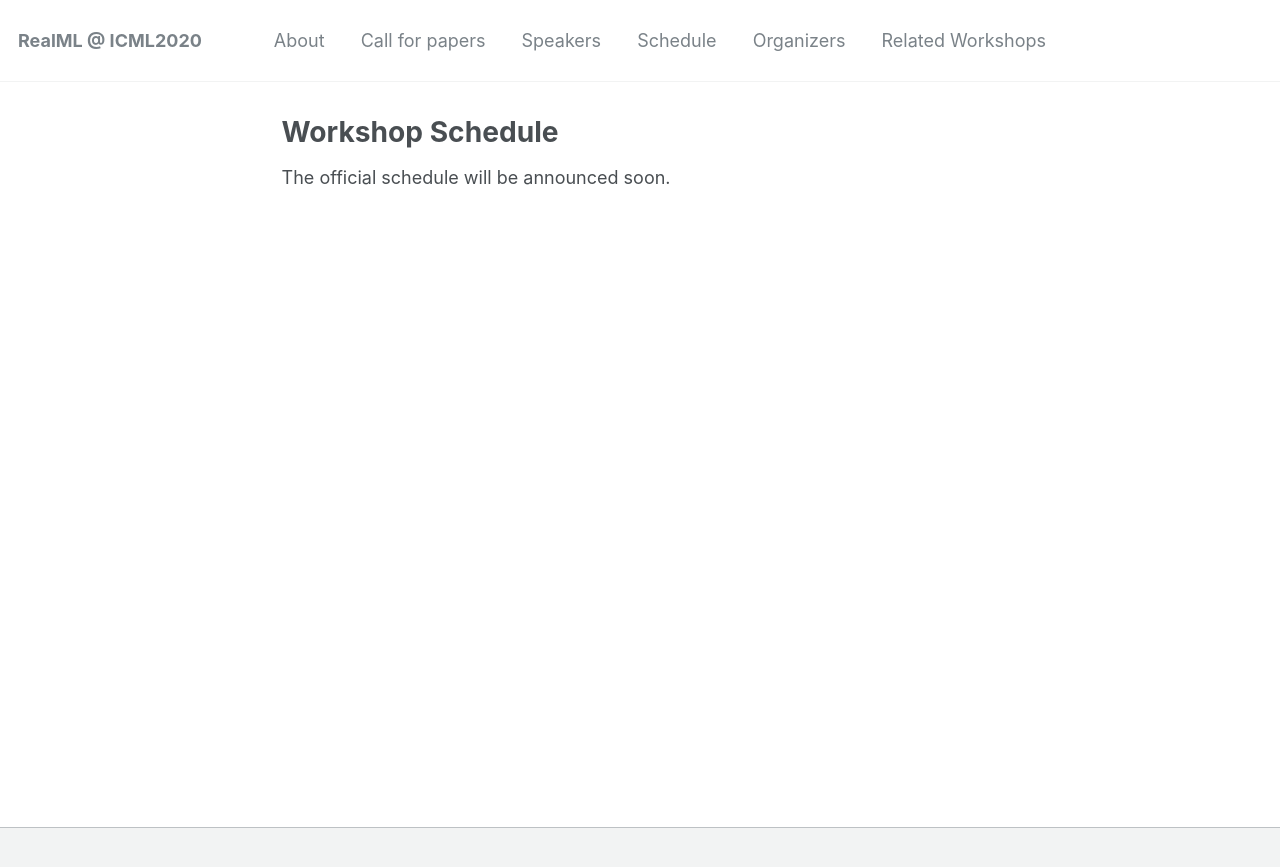
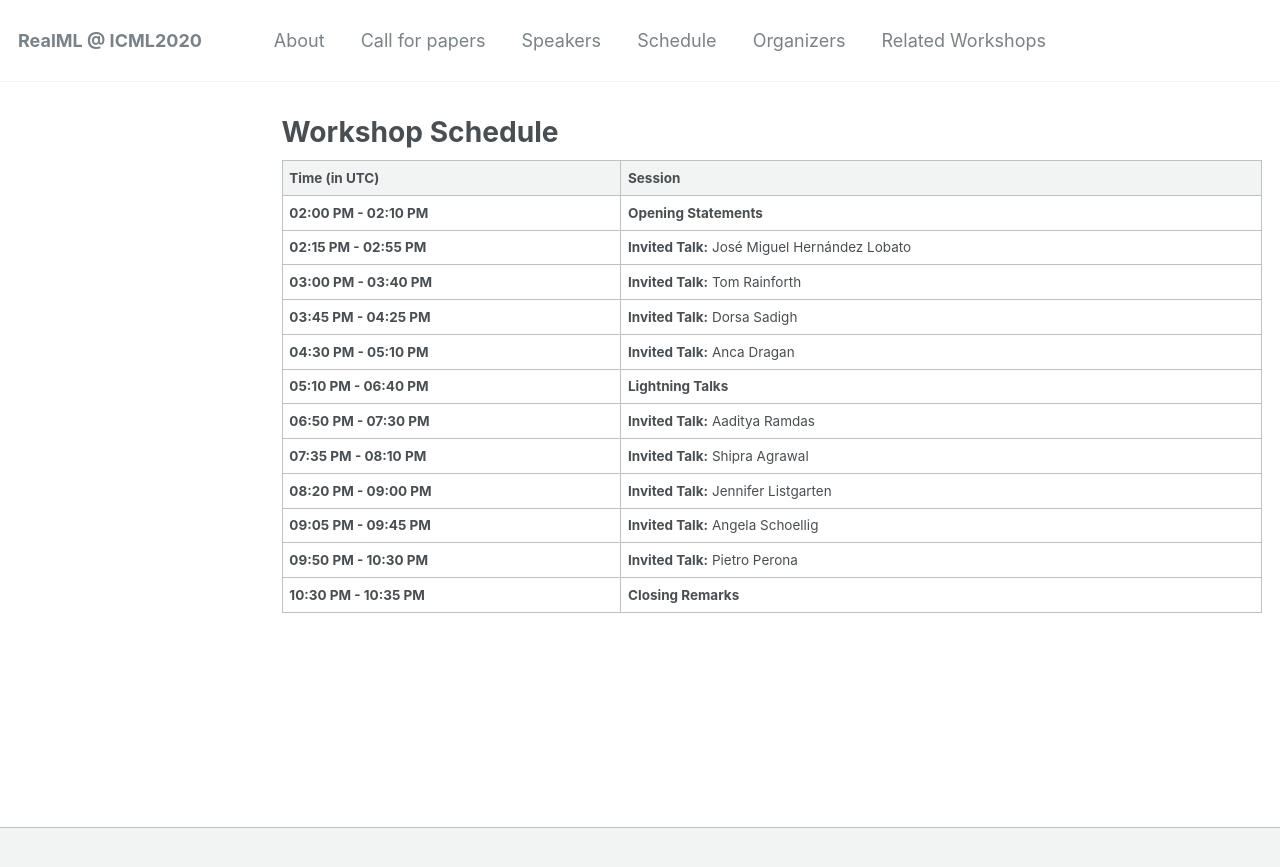
Before and after one commit to realworldml/icml2023, a Jekyll site: the page built from _pages/schedule.md, in a window 1280 px wide. Shown: the top 867 px of the page. Built offline with Jekyll 4.4.1, drawn with Linux system fonts in a browser that asks for light colours.

Commit message:
schedule

```diff
--- a/_pages/schedule.md
+++ b/_pages/schedule.md
@@ -5,4 +5,17 @@ permalink: /schedule/
 author_profile: true
 ---
 
-The official schedule will be announced soon.
+**Time (in UTC)** | **Session**
+------------ | -------------
+**02:00 PM - 02:10 PM** |	**Opening Statements**
+**02:15 PM - 02:55 PM** |	**Invited Talk:** José Miguel Hernández Lobato
+**03:00 PM - 03:40 PM** |	**Invited Talk:** Tom Rainforth
+**03:45 PM - 04:25 PM** |   **Invited Talk:** Dorsa Sadigh
+**04:30 PM - 05:10 PM**	|   **Invited Talk:** Anca Dragan
+**05:10 PM - 06:40 PM** |	**Lightning Talks**
+**06:50 PM - 07:30 PM**	|   **Invited Talk:** Aaditya Ramdas
+**07:35 PM - 08:10 PM** |	**Invited Talk:** Shipra Agrawal
+**08:20 PM - 09:00 PM** |	**Invited Talk:** Jennifer Listgarten
+**09:05 PM - 09:45 PM** |	**Invited Talk:** Angela Schoellig
+**09:50 PM - 10:30 PM** |   **Invited Talk:** Pietro Perona
+**10:30 PM - 10:35 PM** |	**Closing Remarks**
```
